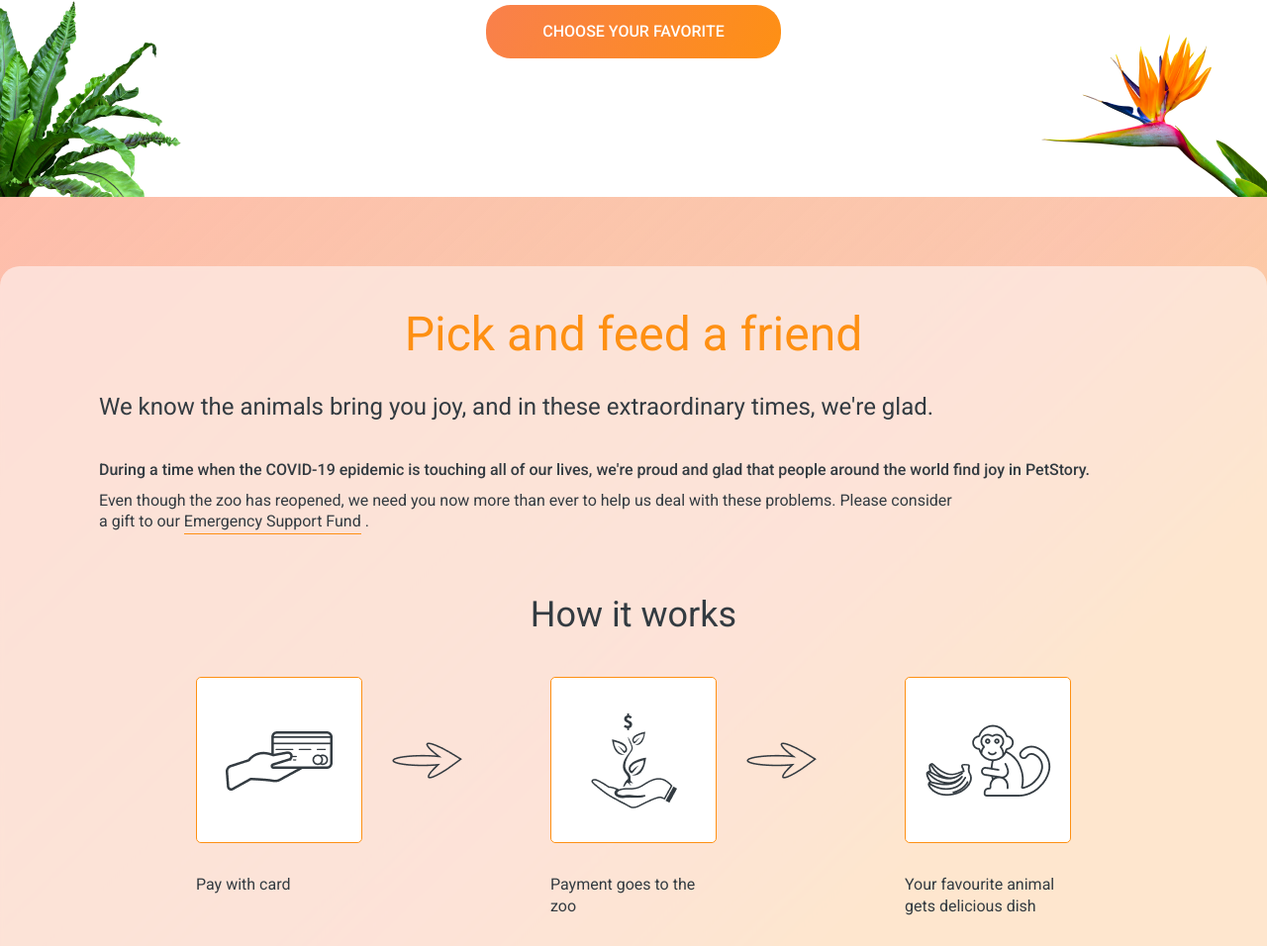
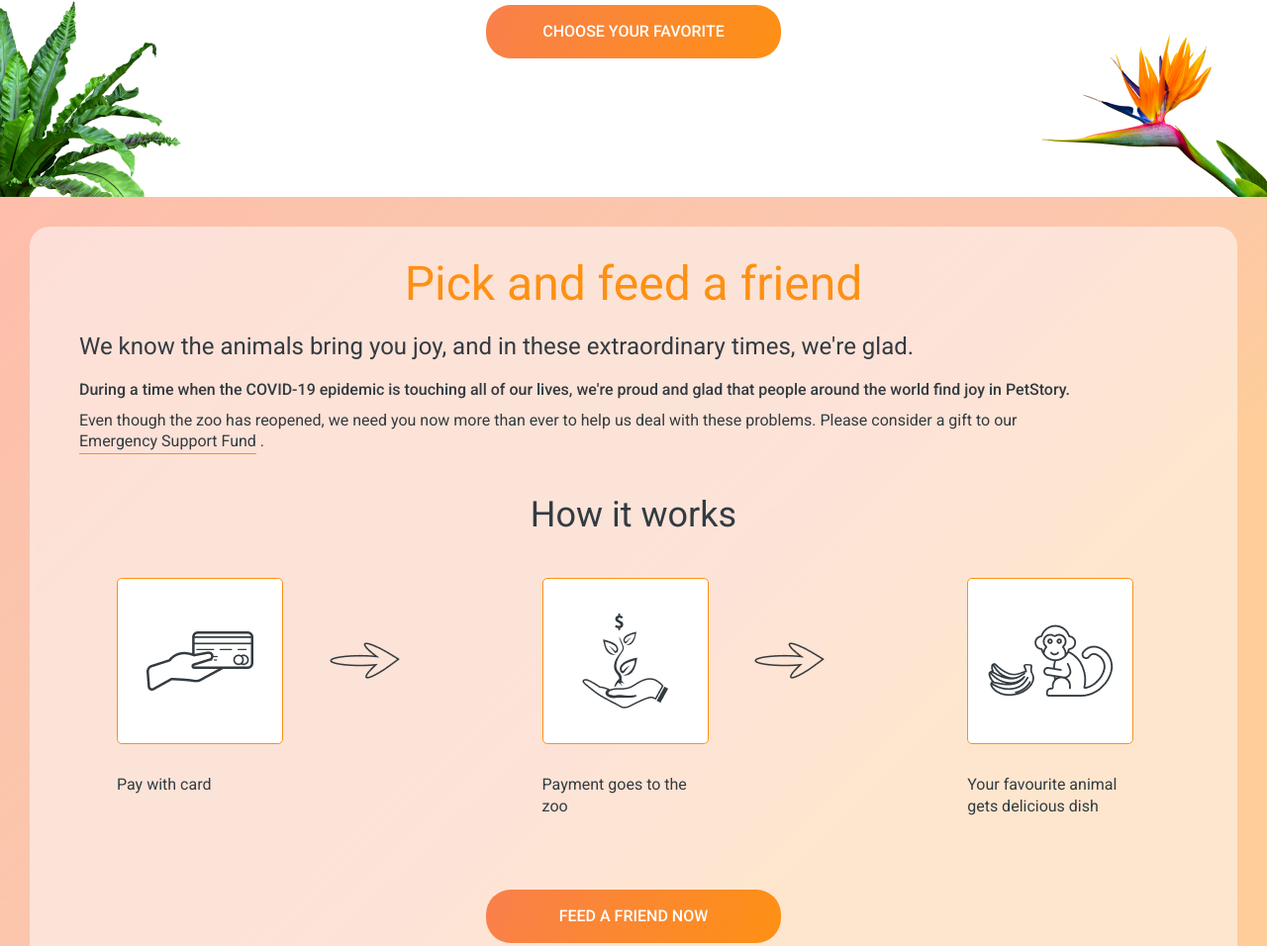
Before and after one commit to LobanovaMary/online-zoo, a website: page online-zoo/pages/main/index.html in a window 1280 px wide. Shown: the part 2130-3086 px from the top of the page at 99% size. Drawn offline with Linux system fonts and the light colour scheme.

Commit message:
feat: add media 1000 for payment and feed-friend

```diff
--- a/online-zoo/pages/main/index.html
+++ b/online-zoo/pages/main/index.html
@@ -180,9 +180,9 @@
           lives, we're proud and glad that people around the world find joy in
           PetStory.
         </p>
-        <p class="feed-friend__content">
+        <p class="feed-friend__content feed-friend__content--right">
           Even though the zoo has reopened, we need you now more than ever to
-          help us deal with these problems. Please consider <br />
+          help us deal with these problems. Please consider
           a gift to our
           <a href="./../donate/donate.html" class="feed-friend__content--underline">Emergency Support Fund</a>
           .
--- a/online-zoo/pages/main/sass/_layout.scss
+++ b/online-zoo/pages/main/sass/_layout.scss
@@ -34,6 +34,9 @@
 .donate {
   padding: 70px 0px 100px 0px;
   background: $color-orange-grad;
+  @media screen and (max-width: 1490px) {
+    padding: 30px 30px 50px 30px;
+  }
 }
 .testimonials {
   padding: 140px 0px 180px 0px;
--- a/online-zoo/pages/main/sass/components/_feed-friend.scss
+++ b/online-zoo/pages/main/sass/components/_feed-friend.scss
@@ -5,6 +5,9 @@
   backdrop-filter: blur(2px);
   font-family: "Roboto";
   font-style: normal;
+  @media only screen and (max-width: 1490px) {
+    padding: 29px 0px 50px 0px;
+  }
 
   &__title {
     color: $color-title-orange;
@@ -13,6 +16,9 @@
     line-height: 120%;
     text-align: center;
     margin-bottom: 30px;
+    @media only screen and (max-width: 1490px) {
+      margin-bottom: 20px;
+    }
   }
 
   &__sub-title {
@@ -22,6 +28,10 @@
     color: $color-grey;
     margin-bottom: 40px;
     padding-left: 100px;
+    @media only screen and (max-width: 1490px) {
+      padding-left: 50px;
+      margin-bottom: 20px;
+    }
   }
 
   &__content {
@@ -30,7 +40,16 @@
     line-height: 130%;
     color: $color-grey;
     padding-left: 100px;
-
+    @media only screen and (max-width: 1490px) {
+      padding-left: 50px;
+      padding-right: 83px;
+    }
+    &--right {
+      padding-right: 190px;
+      @media only screen and (max-width: 1490px) {
+        padding-right: 83px;
+      }
+    }
     &--underline {
       color: $color-grey;
       display: inline-block;
--- a/online-zoo/pages/main/sass/components/_payment.scss
+++ b/online-zoo/pages/main/sass/components/_payment.scss
@@ -3,6 +3,9 @@
   font-family: "Roboto";
   font-style: normal;
   color: $color-grey;
+  @media only screen and (max-width: 1490px) {
+    padding: 40px 88px 73px 88px;
+  }
 
   &__title {
     font-weight: 400;
--- a/online-zoo/pages/main/sass/components/_slider.scss
+++ b/online-zoo/pages/main/sass/components/_slider.scss
@@ -4,8 +4,10 @@
   margin-bottom: 80px;
   position: relative;
   @media screen and (max-width: 1490px) {
-    width: 100%;
+    width: 940px;
     margin-bottom: 8px;
+    margin-left: auto;
+    margin-right: auto;
   }
   &__animals {
     height: 100%;
```
Also changed, not shown: online-zoo/pages/main/style.css, 1 other file.
